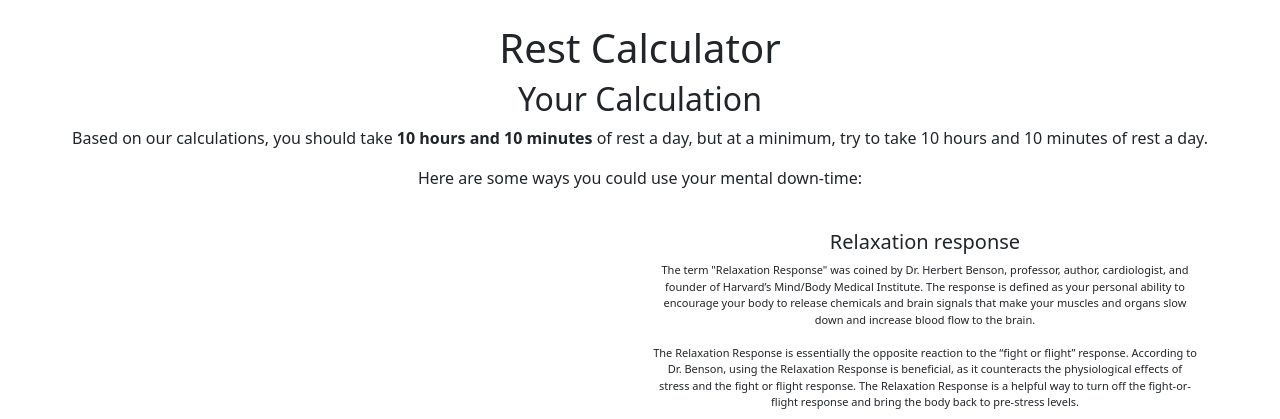
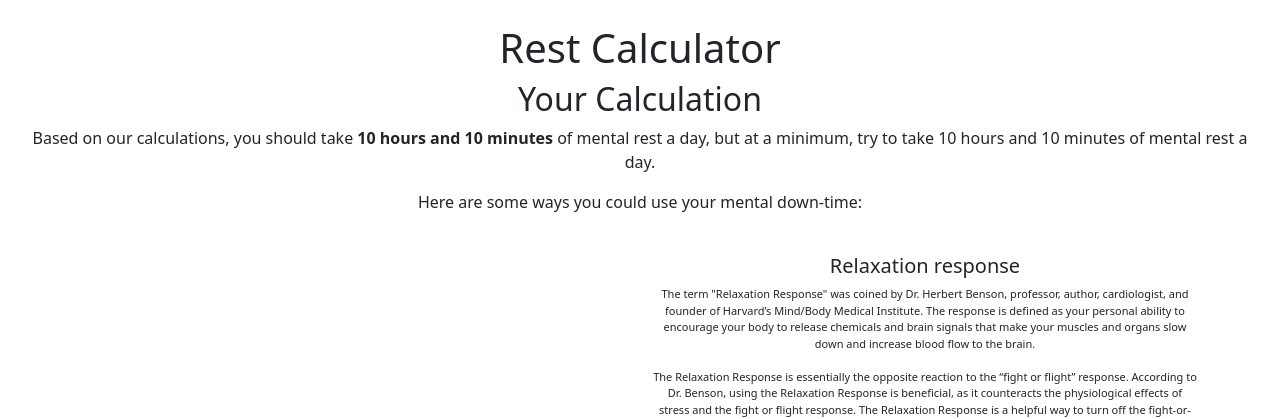
Before and after one commit to emmagreaves/restful, a Flask app: template templates/calculated.html in a window 1280 px wide. Shown: the top 419 px of the page. Run offline with Flask 2, Linux system fonts and the light colour scheme; the template is opened without the code that fills it: most values are stand-ins (such as "Sample title", 1, 10 or a date in 2020).

Commit message:
Changed rest to mental rest

```diff
--- a/templates/calculated.html
+++ b/templates/calculated.html
@@ -13,27 +13,27 @@
     <main>
         <h2 aria-label="title2">Your Calculation</h2>
         {% if hours > 1 and minHours > 1%}
-        <p>Based on our calculations, you should take <strong>{{hours}} hours and {{ minutes }} minutes </strong>of rest a day, but at a minimum, try to take
-            {{minHours}} hours and {{minMinutes}} minutes of rest a day.</p>
+        <p>Based on our calculations, you should take <strong>{{hours}} hours and {{ minutes }} minutes </strong>of mental rest a day, but at a minimum, try to take
+            {{minHours}} hours and {{minMinutes}} minutes of mental rest a day.</p>
 
         {% elif hours > 1 and minHours == 1%}
-        <p>Based on our calculations, you should take <strong>{{hours}} hours and {{ minutes }} minutes </strong>of rest a day, but at a minimum, try to take
-            {{minHours}} hour and {{minMinutes}} minutes of rest a day.</p>
+        <p>Based on our calculations, you should take <strong>{{hours}} hours and {{ minutes }} minutes </strong>of mental rest a day, but at a minimum, try to take
+            {{minHours}} hour and {{minMinutes}} minutes of mental rest a day.</p>
 
         {% elif hours > 1 and minHours == 0%}
-        <p>Based on our calculations, you should take <strong>{{hours}} hours and {{ minutes }} minutes </strong>of rest a day, but at a minimum, try to take {{minMinutes}} minutes of rest a day.</p>
+        <p>Based on our calculations, you should take <strong>{{hours}} hours and {{ minutes }} minutes </strong>of mental rest a day, but at a minimum, try to take {{minMinutes}} minutes of mental rest a day.</p>
 
         {% elif hours == 1 and minHours == 1%}
-        <p>Based on our calculations, you should take <strong>{{hours}} hour and {{ minutes }} minutes </strong>of rest a day, but at a minimum, try to take
-            {{minHours}} hour and {{minMinutes}} minutes of rest a day.</p>
+        <p>Based on our calculations, you should take <strong>{{hours}} hour and {{ minutes }} minutes </strong>of mental rest a day, but at a minimum, try to take
+            {{minHours}} hour and {{minMinutes}} minutes of mental rest a day.</p>
 
         {% elif hours == 1 and minHours == 0%}
-        <p>Based on our calculations, you should take <strong>{{hours}} hour and {{ minutes }} minutes </strong>of rest a day, but at a minimum,
-            try to take {{minMinutes}} minutes of rest a day.</p>
+        <p>Based on our calculations, you should take <strong>{{hours}} hour and {{ minutes }} minutes </strong>of mental rest a day, but at a minimum,
+            try to take {{minMinutes}} minutes of mental rest a day.</p>
 
         {% else %}
-        <p>Based on our calculations, you should take <strong>{{ minutes }} minutes </strong>of rest a day, but at a minimum,
-            try to take {{minMinutes}} minutes of rest a day.</p>
+        <p>Based on our calculations, you should take <strong>{{ minutes }} minutes </strong>of mental rest a day, but at a minimum,
+            try to take {{minMinutes}} minutes of mental rest a day.</p>
 
         {% endif %}
         <p>Here are some ways you could use your mental down-time:</p>
```
